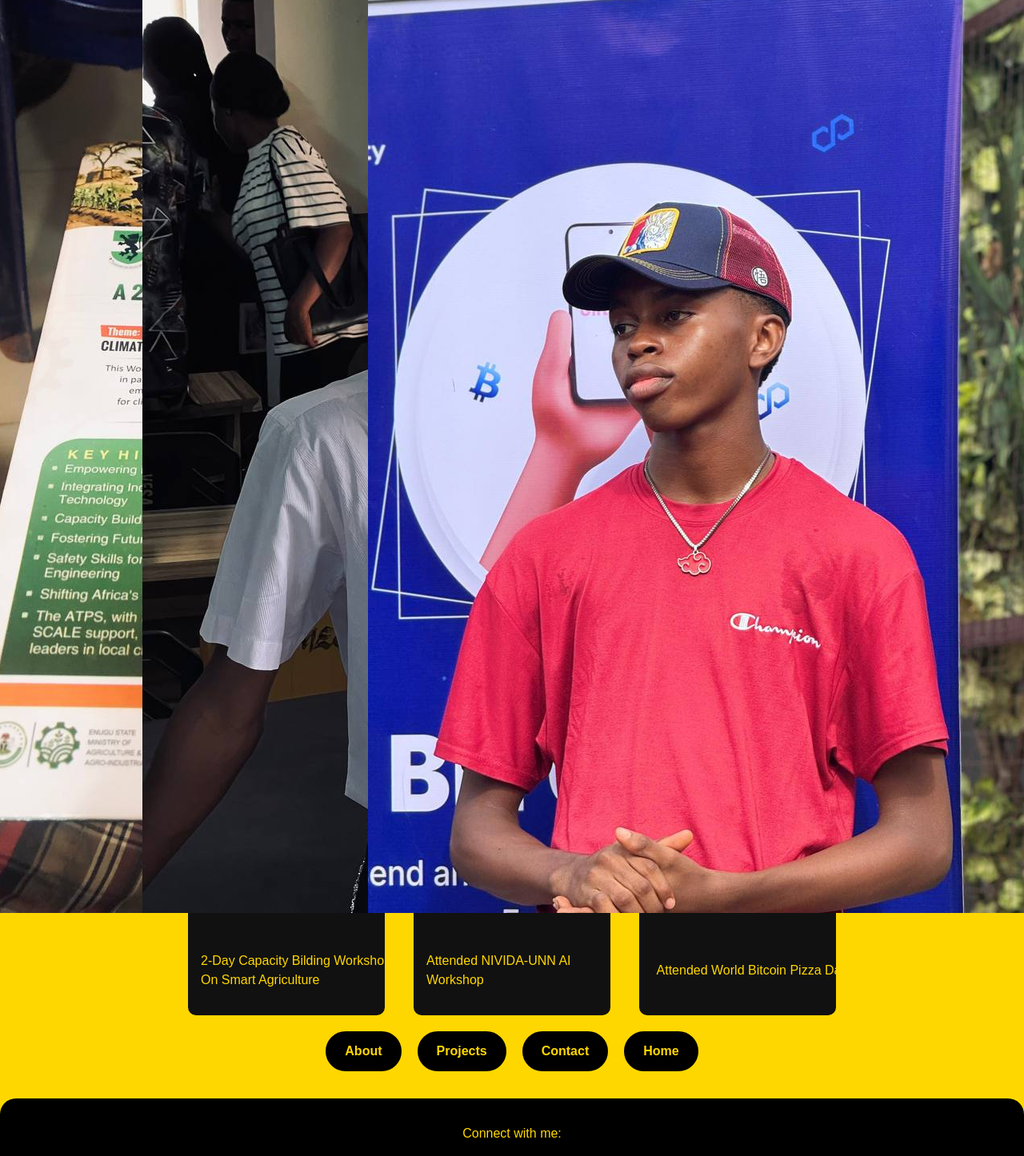
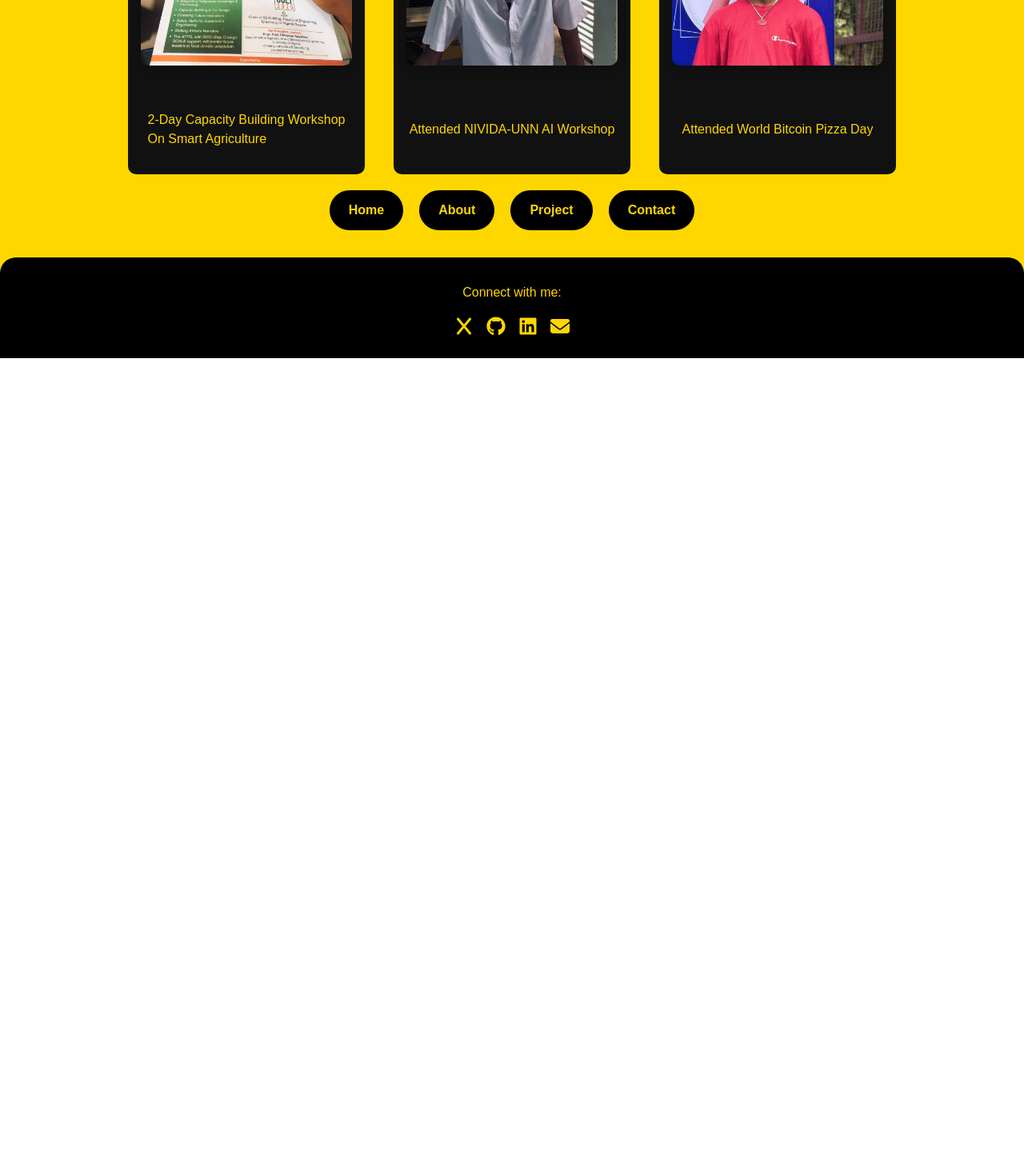
Before and after one commit to Sage-senpai/My-Portfolio, a React (Vite) app: page /gallery in a window 1280 px wide. Shown: the part 1060-2506 px from the top of the page at 80% size. After the commit the page ends 1508 px from the top, so only its background shows below. Built offline with nearby package versions, Linux system fonts and the light colour scheme.

Commit message:
upadated the buttons below each page and the gallery section

```diff
--- a/src/App.jsx
+++ b/src/App.jsx
@@ -1,6 +1,7 @@
 // File: src/App.js
 import React from "react";
 import { BrowserRouter as Router, Routes, Route } from "react-router-dom";
+import { Link } from "react-router-dom";
 import Home from "./pages/Home";
 import About from "./pages/About";
 import Projects from "./pages/projects";
--- a/src/index.css
+++ b/src/index.css
@@ -294,9 +294,18 @@ button:focus-visible {
   justify-content: center;
   gap: 2rem;
 }
+.event-card img {
+  width: 100%;
+  height: 220px;
+  object-fit: cover;
+  border-radius: 10px;
+  margin-bottom: 0.5rem;
+  box-shadow: 0 4px 12px rgba(0, 0, 0, 0.2);
+}
+
 
 .event-card, .event-card-1, .event-card-project {
-  width: 250px;
+  width: 300px;
   background-color: #111;
   padding: 1rem;
   border: 2px solid #FFD700;
--- a/src/pages/About.jsx
+++ b/src/pages/About.jsx
@@ -1,5 +1,6 @@
 // File: src/pages/About.js
 import React from "react";
+import { Link } from "react-router-dom";
 import "../index.css";
 
 function About() {
@@ -76,14 +77,14 @@ function About() {
     <ul>
       <li>Robotics Expertice</li>
     </ul>
-  </div>
-</section>
-<div className="pill-categories-1">
-            <a href="/home" className="pill themed">Home</a>
-            <a href="/projects" className="pill themed">Projects</a>
-            <a href="/contact" className="pill themed">Contact</a>
-            <a href="/gallery" className="pill themed">Gallery</a>
+       </div>
+      </section>
 
+        <div className="pill-categories-1">
+            <Link to="/home" className="pill themed">Home</Link>
+            <Link to="/project" className="pill themed">Project</Link>
+            <Link to="/contact" className="pill themed">Contact</Link>
+            <link to="/gallery" className="pill themed">Gallery </link>
           </div>
     </div>
   );
--- a/src/pages/Contact.jsx
+++ b/src/pages/Contact.jsx
@@ -1,5 +1,6 @@
 // File: src/pages/Contact.js
 import React from "react";
+import { Link } from "react-router-dom";
 import { FaEnvelope, FaTwitter, FaLinkedin, FaGithub } from "react-icons/fa";
 import "../index.css";
 import { FaX } from "react-icons/fa6";
@@ -64,6 +65,13 @@ function Contact() {
           </ul>
         </div>
       </div>
+
+       <div className="pill-categories-1">
+              <Link to="/home" className="pill themed">Home</Link>
+                          <Link to="/about" className="pill themed">About</Link>
+                          <Link to="/projects" className="pill themed">Projects</Link>
+                          <link to="/gallery" className="pill themed">Gallery</link>
+            </div>
     </div>
   );
 }
--- a/src/pages/Gallery.jsx
+++ b/src/pages/Gallery.jsx
@@ -1,5 +1,6 @@
 // File: src/pages/Gallery.js
 import React from "react";
+import { Link } from "react-router-dom";
 import "../index.css";
 
 function Gallery() {
@@ -16,7 +17,7 @@ function Gallery() {
         <h3>Latest works and Events</h3>
         <div className="image-grid">
           <img src="/projects.jpg" alt="Preview 1" />
-          <img src="/smart-irrigation.jpg" alt="Preview 2" />
+          <img src="/smart-irigation-system.jpg" alt="Preview 2" />
           <img src="/about.jpg" alt="Preview 3" />
         </div>
       </section>
@@ -26,7 +27,7 @@ function Gallery() {
         <div className="event-cards">
           <div className="event-card" data-aos="fade-right">
             <img src="/workshop.jpg" alt="Event 1" />
-            <p>2-Day Capacity Bilding Workshop On Smart Agriculture</p>
+            <p>2-Day Capacity Building Workshop <br/> On Smart Agriculture</p>
           </div>
           <div className="event-card" data-aos="fade-up">
             <img src="/nivida-workshop.jpg" alt="Event 2" />
@@ -39,10 +40,11 @@ function Gallery() {
         </div>
       </section>
       <div className="pill-categories-1">
-            <a href="/about" className="pill themed">About</a>
-            <a href="/projects" className="pill themed">Projects</a>
-            <a href="/contact" className="pill themed">Contact</a>
-            <a href="/home" className="pill themed">Home</a>
+            <Link to="/home" className="pill themed">Home</Link>
+            <Link to="/about" className="pill themed">About</Link>
+            <Link to="/project" className="pill themed">Project</Link>
+            <Link to="/contact" className="pill themed">Contact</Link>
+
           </div>
     </div>
   );
--- a/src/pages/Home.jsx
+++ b/src/pages/Home.jsx
@@ -1,7 +1,9 @@
 // File: src/pages/Home.js
 import React from "react";
 import "aos/dist/aos.css";
+import { Link } from "react-router-dom";
 import AOS from "aos";
+
 import { useEffect } from "react";
 import "../index.css";
 
@@ -32,10 +34,11 @@ function Home() {
 
           </p>
           <div className="pill-categories">
-            <a href="/about" className="pill themed">About</a>
-            <a href="/projects" className="pill themed">Projects</a>
-            <a href="/contact" className="pill themed">Contact</a>
-            <a href="/gallery" className="pill themed">Gallery</a>
+            <Link to="/about" className="pill themed">About</Link>
+            <Link to="/project" className="pill themed">Project</Link>
+            <Link to="/contact" className="pill themed">Contact</Link>
+            <link to="/gallery" className="pill themed">Gallery</link>
+
           </div>
         </div>
 
--- a/src/pages/projects.jsx
+++ b/src/pages/projects.jsx
@@ -1,5 +1,6 @@
 // File: src/pages/Projects.js
 import React from "react";
+import { Link } from "react-router-dom";
 import "../index.css";
 
 function Projects() {
@@ -73,10 +74,10 @@ function Projects() {
       </div>
 
       <div className="pill-categories-1">
-        <a href="/home" className="pill themed">Home</a>
-        <a href="/about" className="pill themed">About</a>
-        <a href="/contact" className="pill themed">Contact</a>
-        <a href="/gallery" className="pill themed">Gallery</a>
+        <Link to="/home" className="pill themed">Home</Link>
+                    <Link to="/about" className="pill themed">About</Link>
+                    <Link to="/contact" className="pill themed">Contact</Link>
+                    <link to="/gallery" className="pill themed">Gallery</link>
       </div>
     </div>
   );
```
